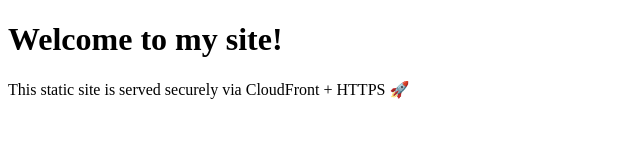
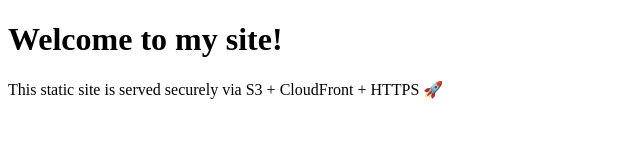
Before and after one commit to ejahanz/s3_static_website_hosting, a plain HTML site: page index.html in a window 1280 px wide. Shown: the full height of the page, 0-640 px from the left. Drawn offline with Linux system fonts and the light colour scheme.

Commit message:
Update index.html

```diff
--- a/index.html
+++ b/index.html
@@ -6,6 +6,6 @@
 </head>
 <body>
   <h1>Welcome to my site!</h1>
-  <p>This static site is served securely via CloudFront + HTTPS 🚀</p>
+  <p>This static site is served securely via S3 + CloudFront + HTTPS 🚀</p>
 </body>
 </html>
```
